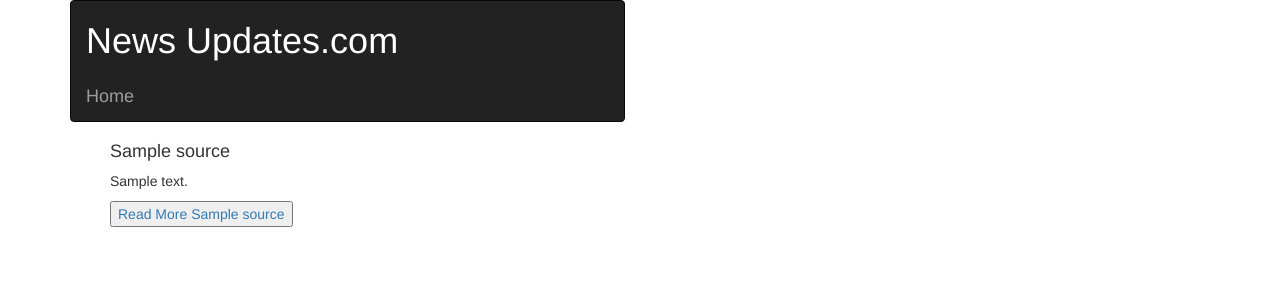
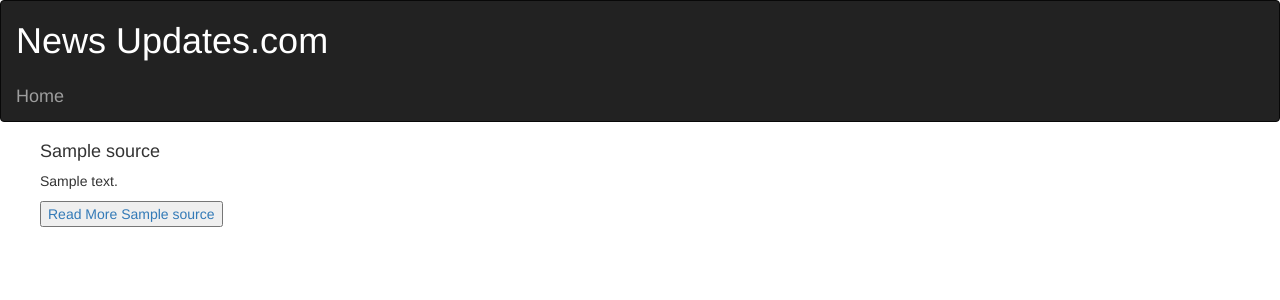
Before and after one commit to David5627/News-updates, a Flask app: template app/templates/index.html in a window 1280 px wide. Shown: the top 300 px of the page. Run offline with Flask 2, Linux system fonts and the light colour scheme; the template is opened without the code that fills it: most values are stand-ins (such as "Sample title", 1, 10 or a date in 2020); some libraries are stand-ins or nearby versions.

Commit message:
modified index.html

```diff
--- a/app/templates/index.html
+++ b/app/templates/index.html
@@ -1,6 +1,3 @@
-<div class="container">
-    <div class="row">
-        <div class="col-md-6">
 {% extends 'base.html' %}
 {% import 'macros.html' as macro %}
 
@@ -10,11 +7,9 @@
 {% endblock %}
 
 {% block content %}
+<!-- <h1 class="title">{{title}}</h1> -->
 <ul>
     {{macro.displaySources(sources)}}
 </ul>
 
 {% endblock %}
-        </div>
-    </div>
-</div>
```
Lines whose indentation alone changed are shown as unchanged.
